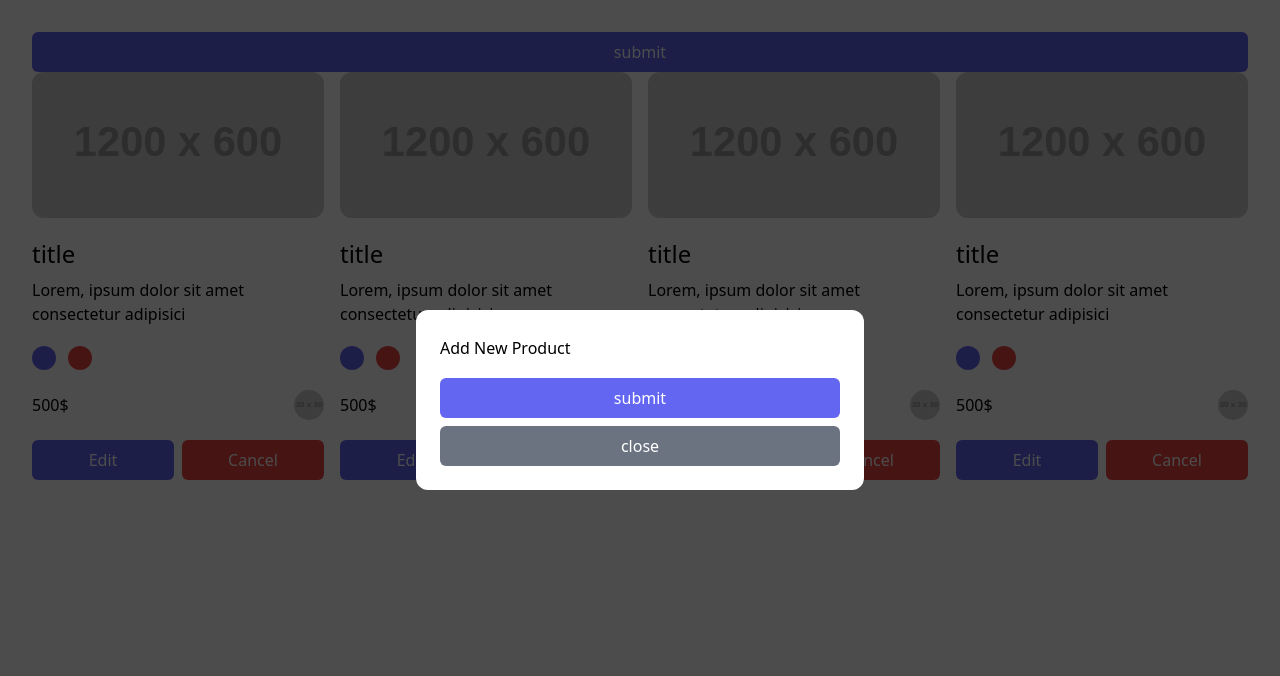
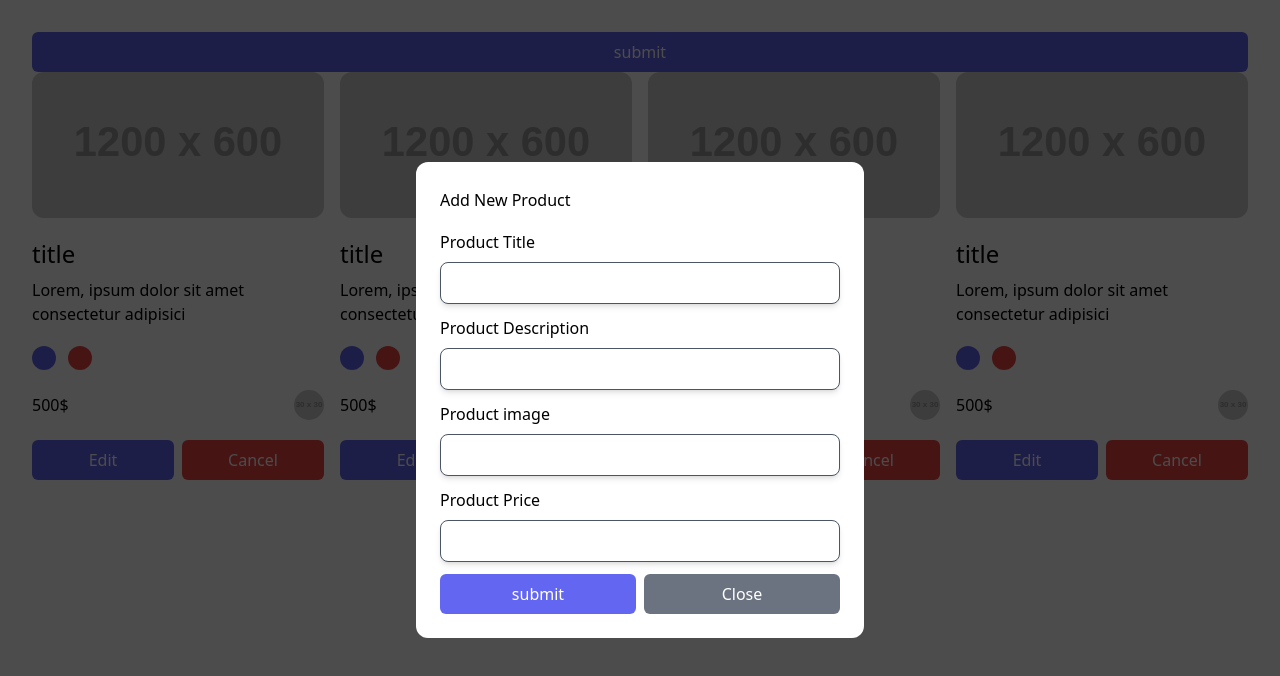
Before and after one commit to mohammed567-tech/ReactJS-Basics-with-TypeScript, a React (Vite) app: page / in a window 1280 px wide. Both pictures are taken after a click on the button "submit". Shown: the top 676 px of the page. Built offline with nearby package versions, Linux system fonts and the light colour scheme.

Commit message:
reusable input

```diff
--- a/src/App.tsx
+++ b/src/App.tsx
@@ -3,6 +3,8 @@ import "./App.css";
 import ProductCard from "./Components/ProductCard";
 import Modal from "./Components/ui/Modal";
 import Button from "./Components/ui/Button";
+import { FormInputsList } from "./data/data";
+import Input from "./Components/ui/Input";
 
 function App() {
   const [isOpen, setIsOpen] = useState(false);
@@ -16,7 +18,7 @@ function App() {
   }
   return (
     <>
-      <div className="text-center">
+      <div className="text-center ">
         <Button className={"bg-indigo-500"} onClick={open}>
           submit
         </Button>
@@ -28,10 +30,21 @@ function App() {
           <ProductCard />
         </div>
         <Modal isOpen={isOpen} closeModal={closeModal} title="Add New Product">
-          <Button className={"bg-indigo-500"}>submit</Button>
-          <Button className={"bg-gray-500 mt-2"} onClick={closeModal}>
-            close
-          </Button>
+          <div className="space-y-3 ">
+            {FormInputsList.map((input) => (
+              <div className="flex flex-col gap-2">
+                <label htmlFor={input.id}>{input.label}</label>
+                <Input type="text" id={input.id} name={input.name} />
+              </div>
+            ))}
+
+            <div className="flex  gap-2 ">
+              <Button className={"bg-indigo-500"}>submit</Button>
+              <Button className={"bg-gray-500 "} onClick={closeModal}>
+                Close
+              </Button>
+            </div>
+          </div>
         </Modal>
       </div>
     </>
--- /dev/null
+++ b/src/Components/ui/Input.tsx
@@ -0,0 +1,10 @@
+interface Iprops extends React.InputHTMLAttributes<HTMLInputElement> {}
+const Input = ({ ...rest }: Iprops) => {
+  return (
+    <input
+      className="border border-gray-600 rounded-lg p-2 shadow-md focus:outline-0 focus:border-green-500 focus:ring-2"
+      {...rest}
+    />
+  );
+};
+export default Input;
--- /dev/null
+++ b/src/data/data.ts
@@ -0,0 +1,29 @@
+import { IformInput } from "../Components/Interfaces";
+
+export const FormInputsList: IformInput[] = [
+  {
+    id: "title",
+    name: "title",
+    label: "Product Title",
+    type: "text",
+  },
+
+  {
+    id: "description",
+    name: "description",
+    label: "Product Description",
+    type: "text",
+  },
+  {
+    id: "image",
+    name: "image URL",
+    label: "Product image",
+    type: "text",
+  },
+  {
+    id: "price",
+    name: "price",
+    label: "Product Price",
+    type: "text",
+  },
+];
```
Also changed, not shown: src/Components/Interfaces.ts (+7 -0 lines), src/Components/ui/Modal.tsx (+0 -7 lines).
